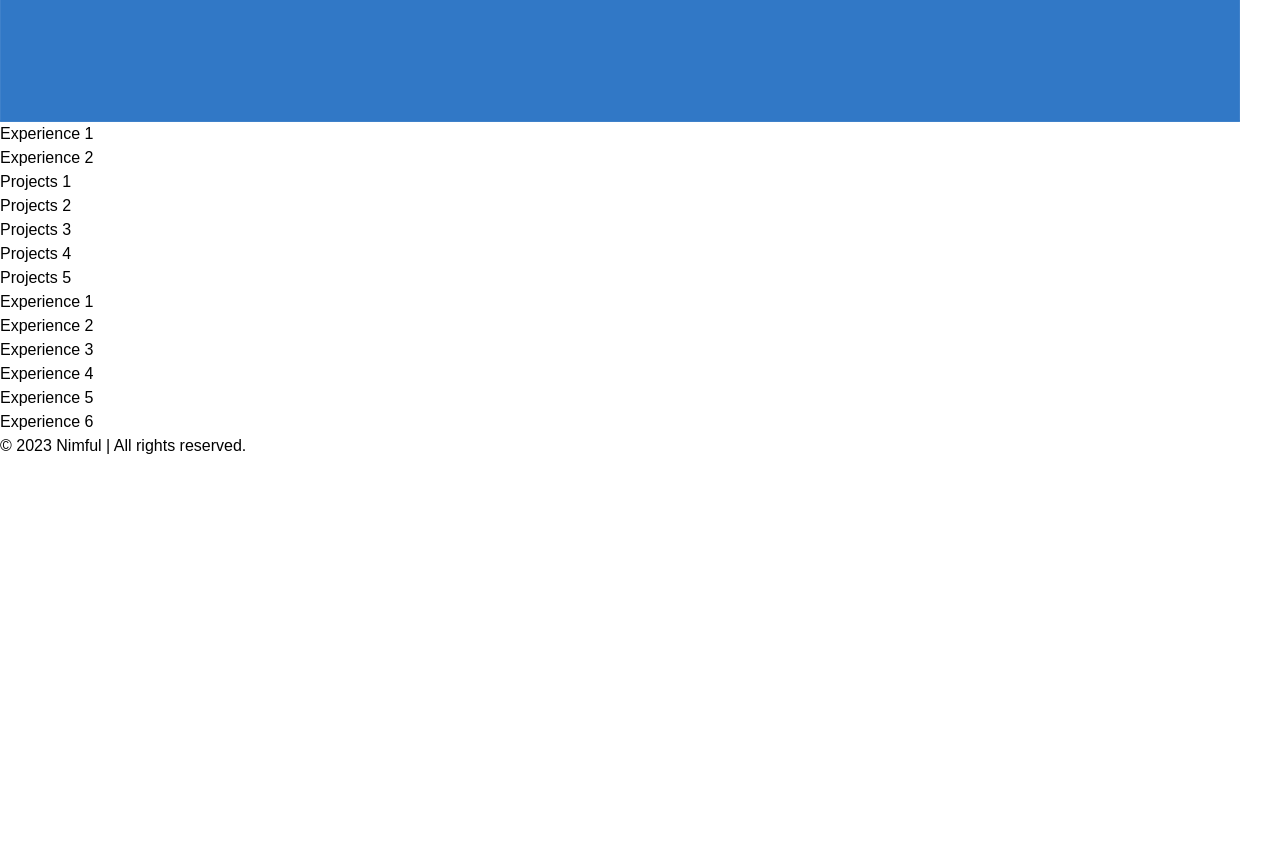
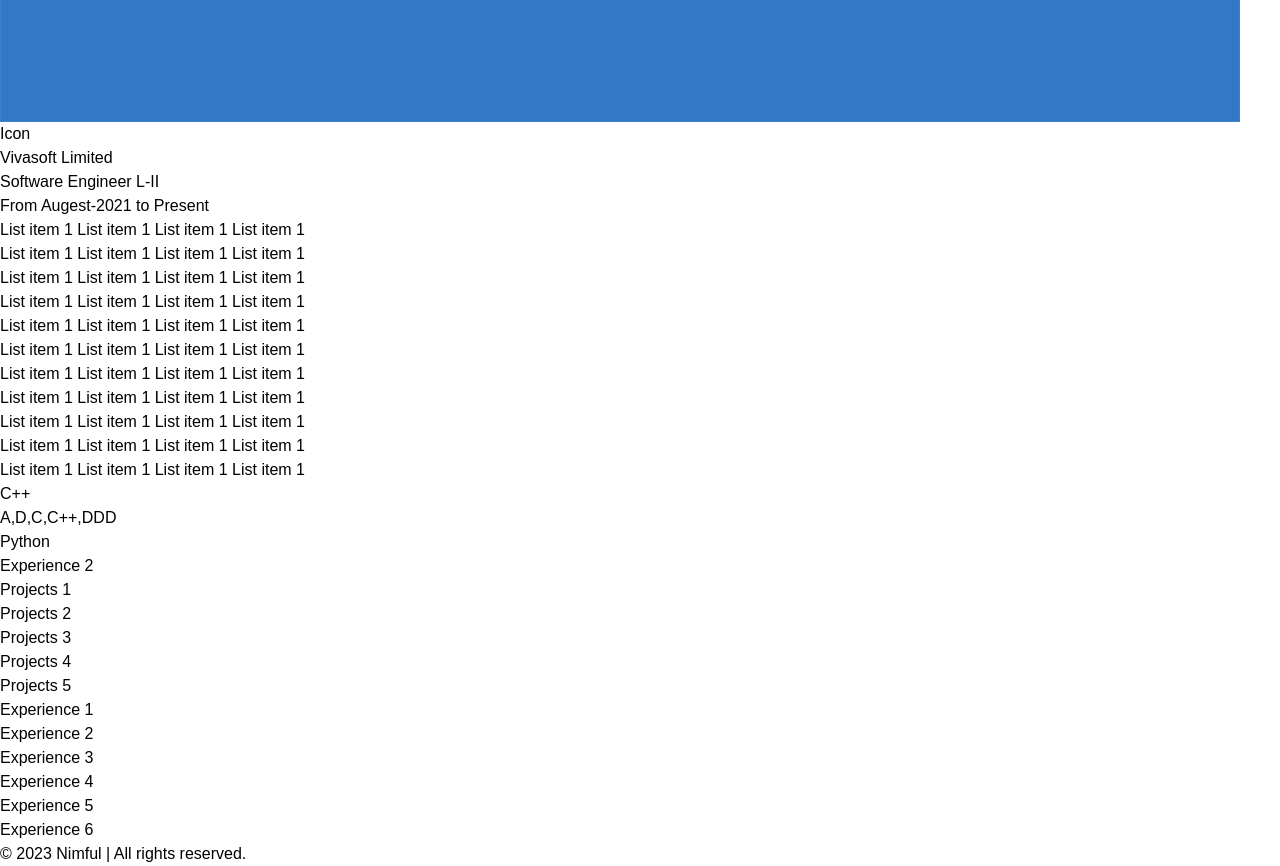
Before and after one commit to mehedi-mim/nimful-frontend, a Next.js app: page /portfolio in a window 1280 px wide. Shown: the part 5880-6746 px from the top of the page. Before the commit the page ends 6338 px from the top, so only its background shows below. Built offline with nearby package versions, Linux system fonts and the light colour scheme.

Commit message:
Objective part done

```diff
--- a/src/pages/portfolio.tsx
+++ b/src/pages/portfolio.tsx
@@ -105,7 +105,36 @@
 
         <section className='portfolio-experiences'>
           <div className='experience-grid-container'>
-            <div className='experience-grid-item'>Experience 1</div>
+            <div className="experience-grid-item">
+              <div className='exp-company'>
+                <div>Icon</div>
+                <div>Vivasoft Limited</div>
+              </div>
+              <div className='exp-position'>
+                <div>Software Engineer L-II</div>
+                <div>From Augest-2021 to Present</div>
+              </div>
+              <div className="exp-describe">
+                <ul>
+                  <li>List item 1 List item 1 List item 1 List item 1</li>
+                  <li>List item 1 List item 1 List item 1 List item 1</li>
+                  <li>List item 1 List item 1 List item 1 List item 1</li>
+                  <li>List item 1 List item 1 List item 1 List item 1</li>
+                  <li>List item 1 List item 1 List item 1 List item 1</li>
+                  <li>List item 1 List item 1 List item 1 List item 1</li>
+                  <li>List item 1 List item 1 List item 1 List item 1</li>
+                  <li>List item 1 List item 1 List item 1 List item 1</li>
+                  <li>List item 1 List item 1 List item 1 List item 1</li>
+                  <li>List item 1 List item 1 List item 1 List item 1</li>
+                  <li>List item 1 List item 1 List item 1 List item 1</li>
+                </ul>
+              </div>
+              <div className='exp-skills'>
+                <p>C++</p>
+                <p>A,D,C,C++,DDD</p>
+                <p>Python</p>
+              </div>
+            </div>
             <div className='experience-grid-item'>Experience 2</div>
           </div>
 
--- a/src/styles/portfolio.css
+++ b/src/styles/portfolio.css
@@ -117,7 +117,7 @@
     padding: 80px;
 }
 
-.portfolio-objective p{
+.portfolio-objective p {
     font-size: 24px;
     font-style: oblique;
     font-family: Cambria, Cochin, Georgia, Times, 'Times New Roman', serif;
@@ -139,12 +139,62 @@
 
 .experience-grid-item {
     background-color: #f0f0f0;
-    /* Set the background color of grid items */
     padding: 10px;
     border: 2px solid lightblue;
     height: 550px;
-    /* Adjust the padding of grid items */
+    display: flex;
+    flex-direction: row;
+    justify-content: space-between;
+    align-items: center;
 
+}
+
+.experience-grid-item>div {
+    flex: 1;
+    text-align: center;
+}
+
+.exp-company {
+    height: inherit;
+    max-width: 300px;
+    border: 2px solid red;
+}
+
+.exp-position {
+    height: inherit;
+    max-width: 300px;
+    border: 2px solid #acd7d8;
+}
+
+.exp-describe {
+    padding: 20px;
+    font-family: Arial, sans-serif;
+    color: #333;
+    height: inherit;
+    border: 2px solid rgb(27, 163, 34);
+}
+
+.exp-describe ul {
+    list-style-type: disc;
+    margin-left: 20px;
+}
+
+.exp-describe li {
+    margin-bottom: 10px;
+}
+
+.exp-skills {
+    text-align: center;
+    font-family: Arial, sans-serif;
+    color: #333;
+    height: inherit;
+    max-width: 200px;
+    border: 2px solid rgb(27, 163, 34);
+
+}
+
+.exp-skills p {
+    margin: 10px 0;
 }
 
 .portfolio-skills {
```
